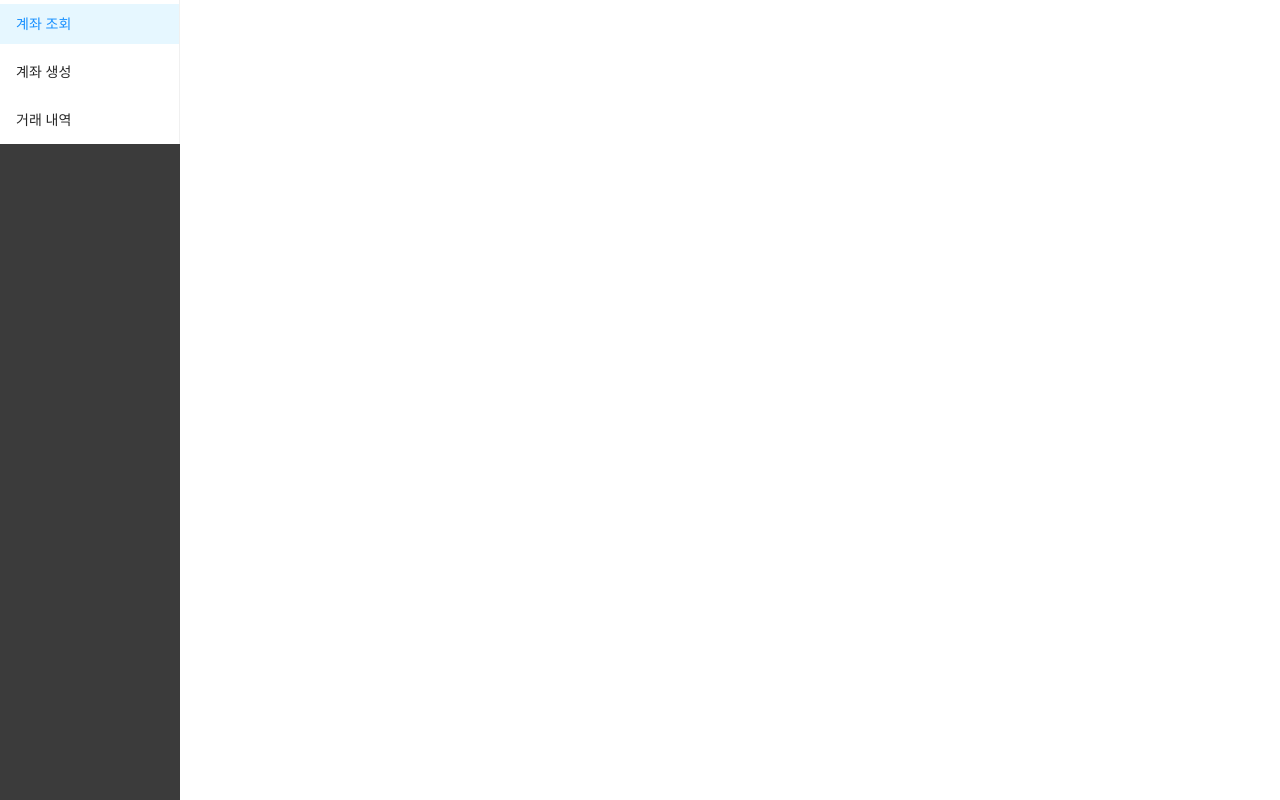
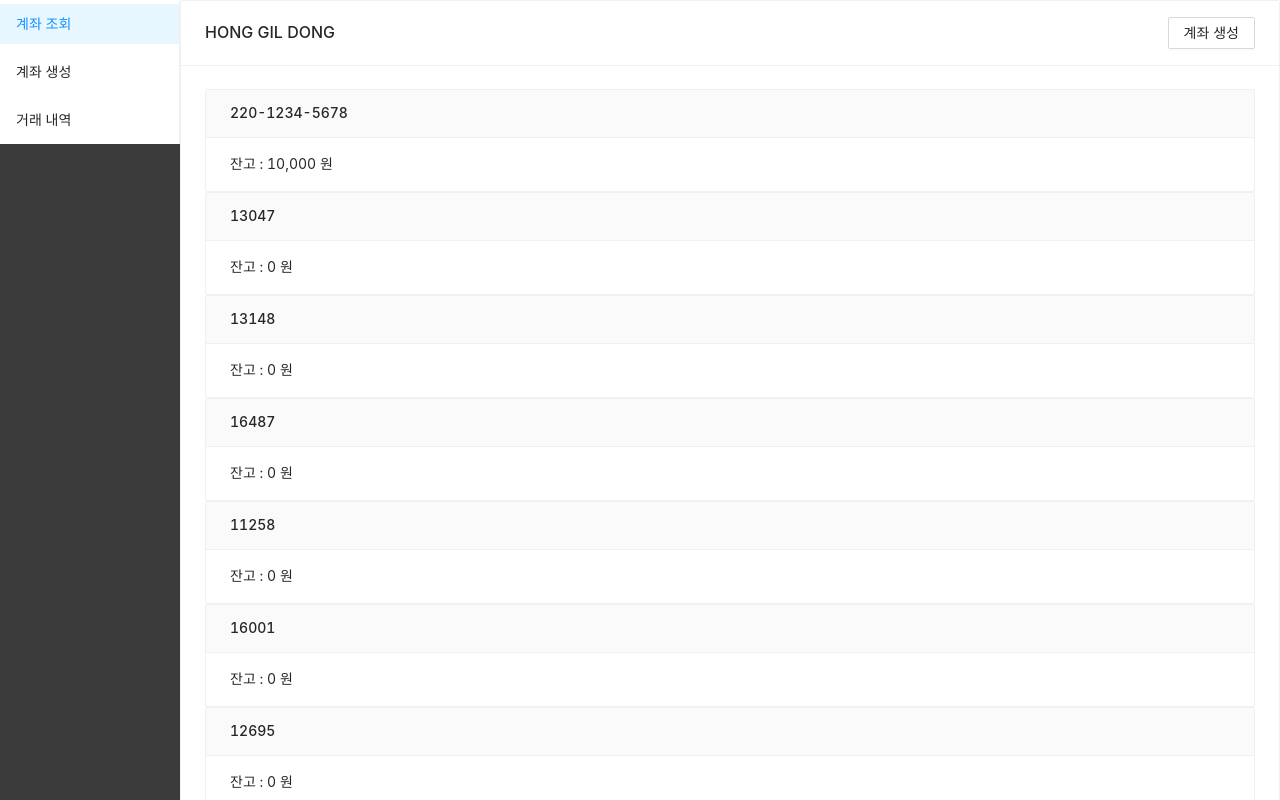
Before and after one commit to limbs722/banking, a React (Create React App) app: page / in a window 1280 px wide. Built offline with nearby package versions, Linux system fonts and the light colour scheme; data requests are answered from the project's data file.

Commit message:
Feat - 계좌 생성 추가

```diff
--- a/db.json
+++ b/db.json
@@ -51,6 +51,78 @@
           "amount": 2000
         }
       ]
+    },
+    {
+      "id": 13047,
+      "userName": "HONG GIL DONG",
+      "accountId": 13047,
+      "createDate": "2022-04-04 09:12:09",
+      "balance": 0,
+      "interestRate": 0.06
+    },
+    {
+      "id": 13148,
+      "userName": "HONG GIL DONG",
+      "accountId": 13148,
+      "createDate": "2022-04-04 09:12:40",
+      "balance": 0,
+      "interestRate": 0.05
+    },
+    {
+      "id": 16487,
+      "userName": "HONG GIL DONG",
+      "accountId": 16487,
+      "createDate": "2022-04-04 09:15:40",
+      "balance": 0,
+      "interestRate": 0.06
+    },
+    {
+      "id": 11258,
+      "userName": "HONG GIL DONG",
+      "accountId": 11258,
+      "createDate": "2022-04-04 09:16:53",
+      "balance": 0,
+      "interestRate": 0.04
+    },
+    {
+      "id": 16001,
+      "userName": "HONG GIL DONG",
+      "accountId": 16001,
+      "createDate": "2022-04-04 09:18:23",
+      "balance": 0,
+      "interestRate": 0.07
+    },
+    {
+      "id": 12695,
+      "userName": "HONG GIL DONG",
+      "accountId": 12695,
+      "createDate": "2022-04-04 09:18:28",
+      "balance": 0,
+      "interestRate": 0.03
+    },
+    {
+      "id": 10429,
+      "userName": "HONG GIL DONG",
+      "accountId": "220-1234-10429",
+      "createDate": "2022-04-04 09:23:50",
+      "balance": 0,
+      "interestRate": 0.08
+    },
+    {
+      "id": 10710,
+      "userName": "HONG GIL DONG",
+      "accountId": "220-1234-10710",
+      "createDate": "2022-04-04 09:40:17",
+      "balance": 0,
+      "interestRate": 0.03
+    },
+    {
+      "id": 10686,
+      "userName": "HONG GIL DONG",
+      "accountId": "220-1234-10686",
+      "createDate": "2022-04-04 09:48:29",
+      "balance": 0,
+      "interestRate": 0.01
     }
   ]
 }
--- a/src/assets/css/App.scss
+++ b/src/assets/css/App.scss
@@ -4,7 +4,7 @@ body,
 .wrapper-main {
   width: 100%;
   height: 100%;
-  overflow: hidden;
+  // overflow: hidden;
 }
 h1,
 h2,
@@ -18,12 +18,6 @@ h6 {
 .wrapper-main {
   z-index: 1;
   height: 100%;
-}
-
-.wrapper-content {
-  width: calc(100% - 80px);
-  transition: all 0.2s;
-}
 
   .ant-layout-sider {
     background: #3b3b3b;
@@ -59,3 +53,15 @@ h6 {
       }
     }
   }
+}
+
+.wrapper-content {
+  position: absolute;
+  top: 0;
+  left: 180px;
+  width: calc(100% - 180px);
+  height: 100%;
+  min-height: 700px;
+  transition: all 0.2s;
+  overflow-y: scroll;
+}
--- a/src/hooks/useRequestApi.js
+++ b/src/hooks/useRequestApi.js
@@ -1,15 +1,13 @@
 import { useEffect, useState } from 'react';
 import { ApiUtil } from '../utils';
 
-const useRequestApi = (params) => {
+function useRequestApi(params) {
   const [requestParams, setRequestParams] = useState(params);
   const [response, setResponse] = useState(null);
-  const [isFetching, setIsFetching] = useState(true);
 
   useEffect(() => {
     const getData = async () => {
       const res = await ApiUtil.requestApi(requestParams);
-      setIsFetching(false);
       const { data, msg } = res;
 
       if (!!msg) return;
@@ -19,7 +17,11 @@ const useRequestApi = (params) => {
     getData();
   }, [requestParams]);
 
-  return { response, isFetching };
-};
+  function onApiRequest(params) {
+    setRequestParams(params);
+  }
+
+  return { response, onApiRequest };
+}
 
 export default useRequestApi;
--- a/src/pages/myAccount/AccountInfo.js
+++ b/src/pages/myAccount/AccountInfo.js
@@ -1,7 +1,99 @@
-import React from 'react';
+import { useEffect, useState } from 'react';
+import moment from 'moment';
+import { useRequestApi } from '../../hooks';
+import { Card, Button } from 'antd';
+import 'moment/locale/ko';
+
+const USER_NAME = 'HONG GIL DONG';
+
+const GET_API_PARAMS = {
+  url: '/accounts',
+  method: 'GET',
+  params: {
+    userName: USER_NAME,
+  },
+};
 
 function AccountInfo() {
-  return <div></div>;
+  const [accountList, setAccountList] = useState([]);
+  const [isCreate, setIsCreate] = useState(false);
+  const { response, onApiRequest } = useRequestApi(GET_API_PARAMS);
+
+  useEffect(() => {
+    if (!response) {
+      return;
+    }
+
+    if (!isCreate) {
+      const list = response.reduce((acc, value) => {
+        acc.push({
+          userName: value.userName,
+          accountId: value.accountId,
+          balance: value.balance,
+          interestRate: value.interestRate,
+          transactionDetails: value.transactionDetails,
+        });
+        return acc;
+      }, []);
+      setAccountList(list);
+    }
+  }, [response]);
+
+  function getBeautifiedNum(val) {
+    return val < 1000
+      ? val
+      : val.toString().replace(/\B(?=(\d{3})+(?!\d))/g, ',');
+  }
+
+  function createAccountId() {
+    const idList = accountList.map((item) => item.accountId);
+    const randId = Math.floor(Math.random() * 1000) + 10000;
+
+    if (idList.includes(randId)) {
+      let newRandId = Math.floor(Math.random() * 1000) + 10000;
+      while (idList.includes(newRandId)) {
+        newRandId = Math.floor(Math.random() * 1000) + 10000;
+      }
+      return newRandId;
+    } else return randId;
+  }
+
+  function createAccount() {
+    const interestRate = Math.floor(Math.random() * 10);
+    const id = createAccountId();
+
+    const createAccountParams = {
+      url: '/accounts',
+      method: 'POST',
+      params: {
+        id: id,
+        userName: USER_NAME,
+        accountId: '220-1234-' + id,
+        createDate: moment().format('YYYY-MM-DD HH:mm:ss'),
+        balance: 0,
+        interestRate: interestRate * 0.01,
+      },
+    };
+
+    setIsCreate(true);
+    onApiRequest(createAccountParams);
+    onApiRequest(GET_API_PARAMS);
+  }
+
+  return (
+    <div className="account-info">
+      <Card
+        title="HONG GIL DONG"
+        extra={<Button onClick={() => createAccount()}>계좌 생성</Button>}
+      >
+        {accountList.map((item, idx) => (
+          <Card key={idx} type="inner" title={item.accountId}>
+            {`잔고 : ${getBeautifiedNum(item.balance)} 원`}
+          </Card>
+        ))}
+      </Card>
+    </div>
+  );
 }
 
 export default AccountInfo;
--- a/src/utils/ApiUtil.js
+++ b/src/utils/ApiUtil.js
@@ -3,15 +3,17 @@ import axios from 'axios';
 const BASE_URL = 'http://127.0.0.1:4000';
 class ApiUtil {
   async requestApi(requestParams) {
-    function getData(url, method, params, type) {
+    function getData(url, method, params) {
       let body = {
         url: url,
         method: method,
       };
       let data = {};
 
-      if (type === 'normal') {
+      if (method === 'GET') {
         data = { params: params };
+      } else {
+        data = { data: params };
       }
 
       return axios({ baseURL: BASE_URL, ...body, ...data })
@@ -22,14 +24,12 @@ class ApiUtil {
     const response = await getData(
       requestParams.url,
       requestParams.method,
-      requestParams.params,
-      requestParams.type
+      requestParams.params
     );
 
     let msg = '';
 
     if (!response) msg = '데이터를 불러 올 수 없습니다.';
-    if (response.status !== 200) msg = '네트워크 통신 중 오류가 발생했습니다.';
 
     return { data: response.data, msg: msg };
   }
```
Also changed, not shown: src/assets/css/AccountInfo.scss (added). Lines whose indentation alone changed are shown as unchanged.
